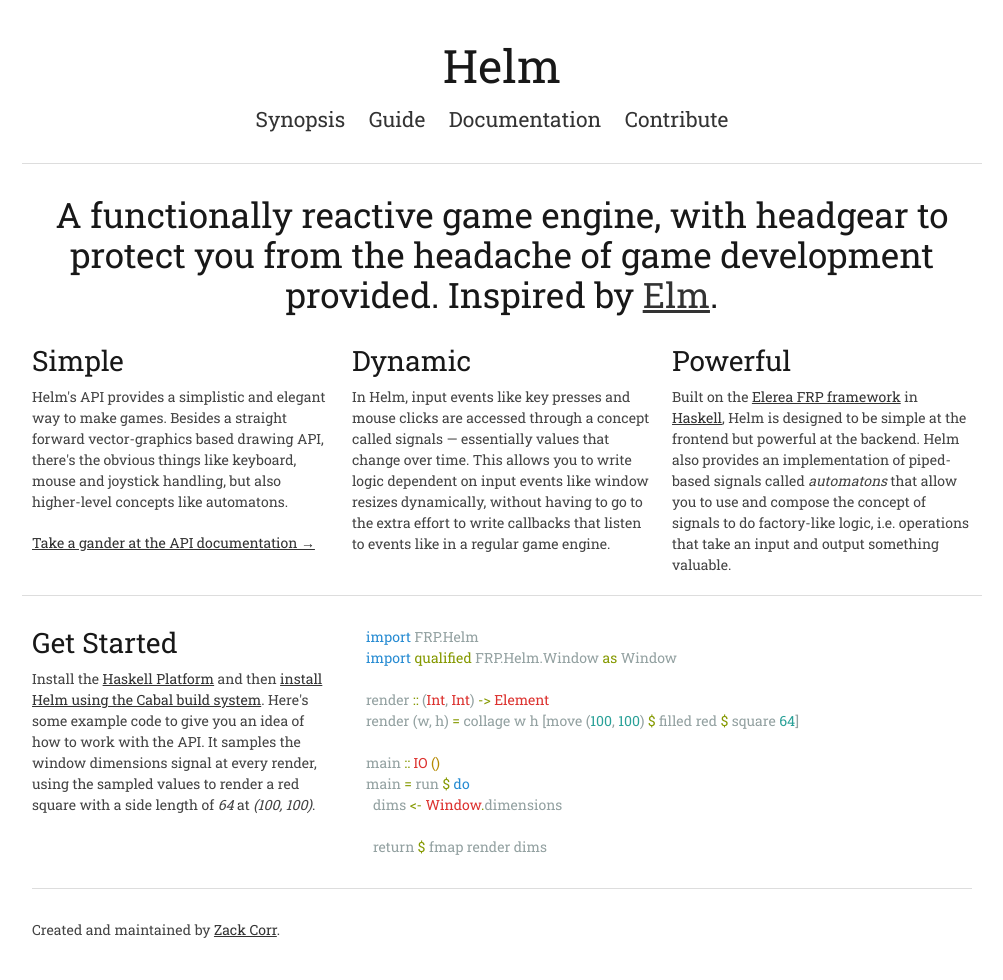
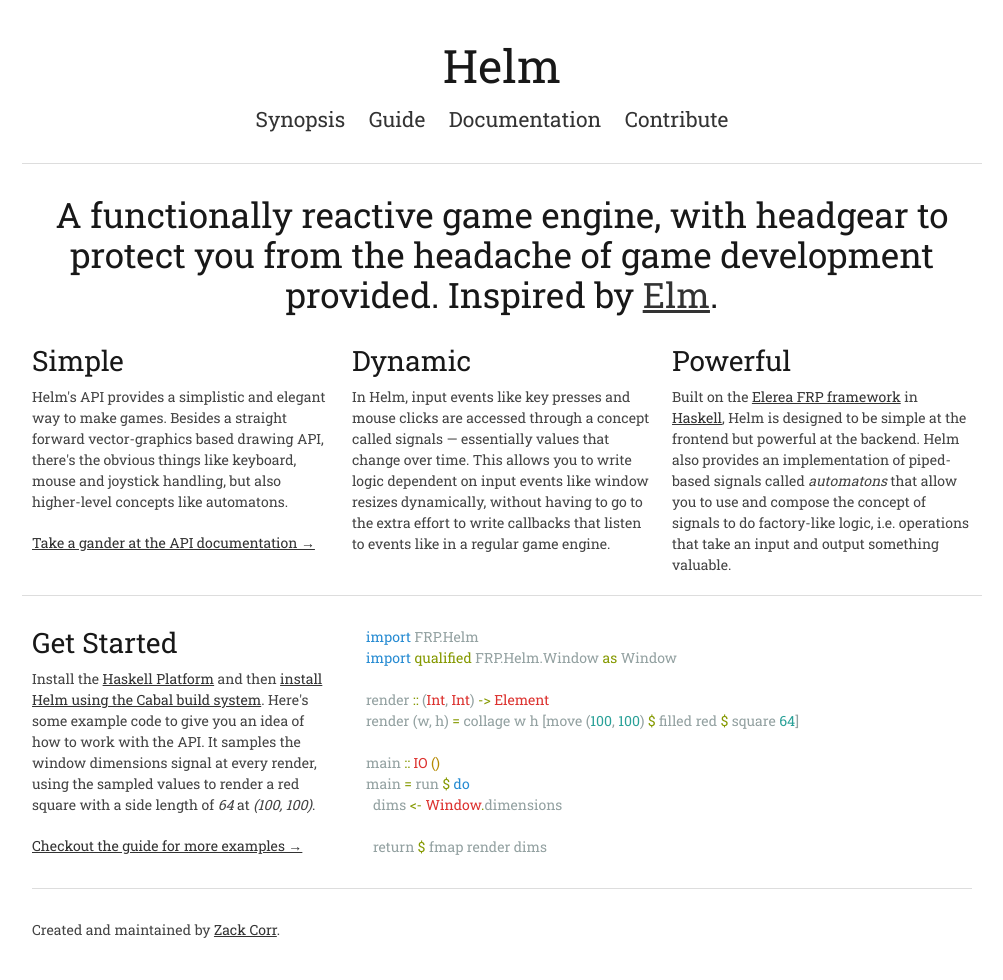
Before and after one commit to z0w0/helm, a Jekyll site: the page built from index.html, in a window 1280 px wide. Shown: the whole page, without its empty margins (138-1141 px from the left). Built offline with Jekyll 4.4.1, drawn with Linux system fonts in a browser that asks for light colours.

Commit message:
Add link to guide in the getting started section

```diff
--- a/index.html
+++ b/index.html
@@ -56,6 +56,7 @@
     at every render, using the sampled values to render a red square with a side length of
     <em>64</em> at <em>(100, 100)</em>.
   </p>
+  <p><a href="/guide/">Checkout the guide for more examples &rarr;</a></p>
 </div>
 
 <div class="two-thirds column">
```
